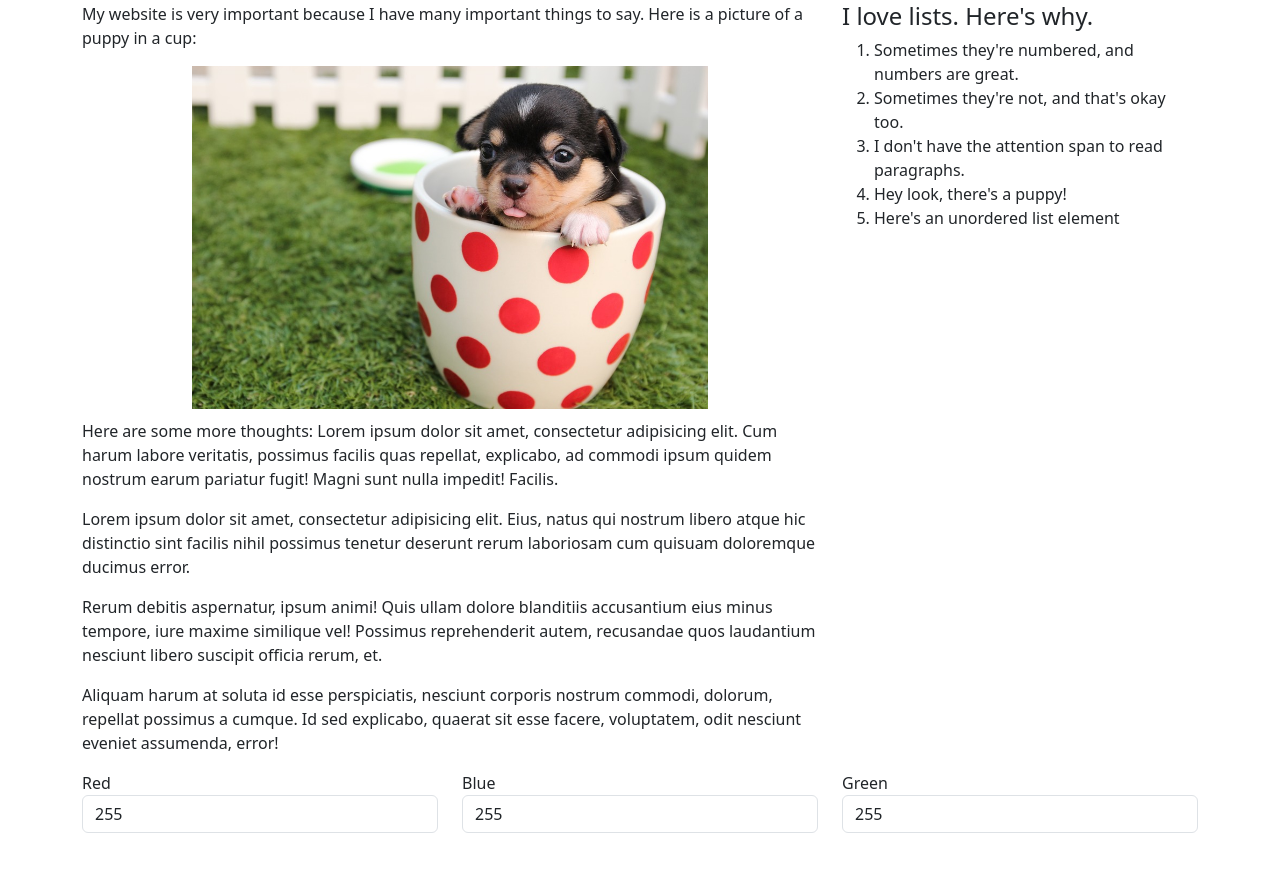
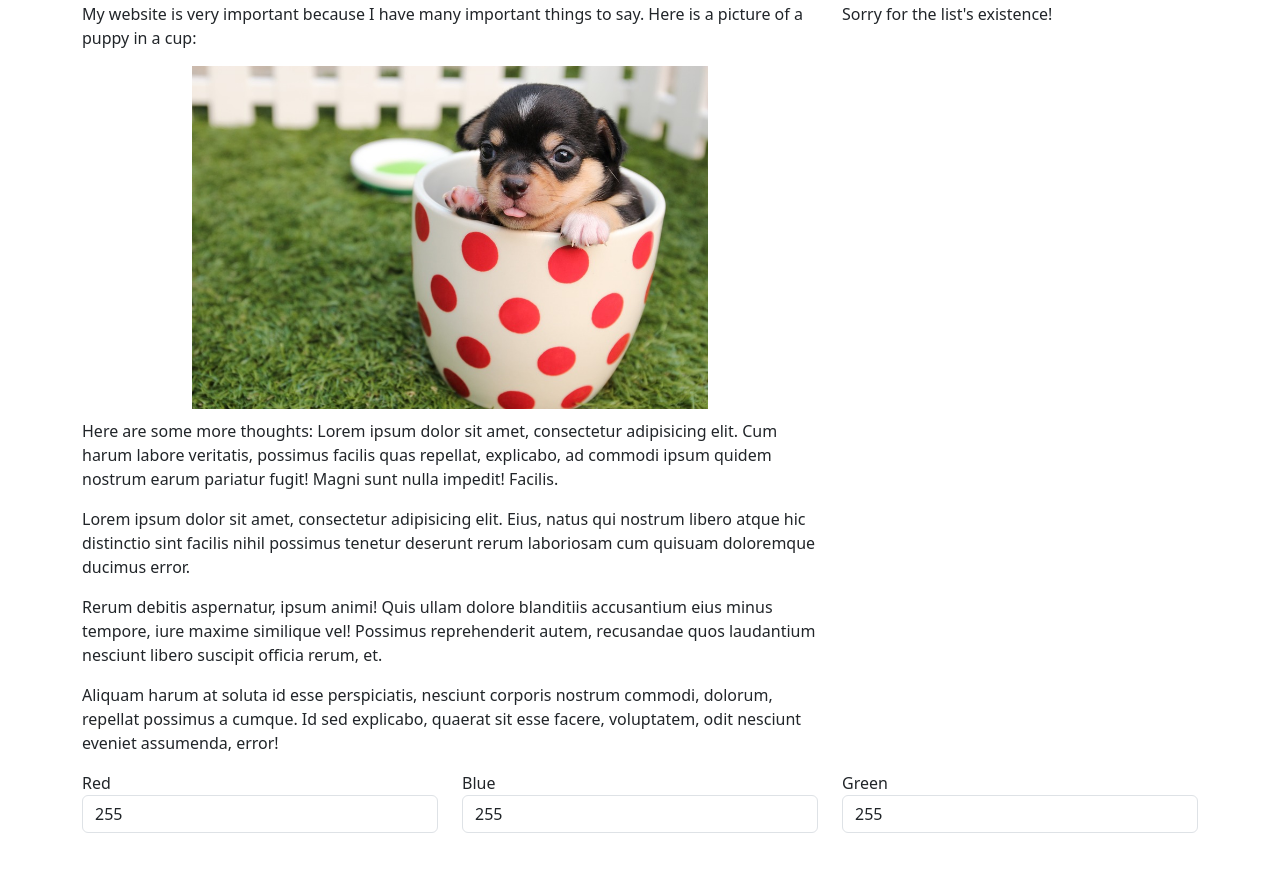
Before and after one commit to nathanrydel/jquery-dom, a plain HTML site: page index.html in a window 1280 px wide. Shown: the part 70-942 px from the top of the page. Drawn offline with nearby package versions, Linux system fonts and the light colour scheme.

Commit message:
problem 5

```diff
--- a/index.html
+++ b/index.html
@@ -87,7 +87,9 @@
     $title.css('font-size', `${randomFontSize}px`);
 
     let $list = $('ol');
-    $list.append("<li>Here's an unordered list element</li>")
+    $list.append("<li>Here's an unordered list element</li>");
+
+    $("aside").empty().append("<p>Sorry for the list's existence!</p>")
   </script>
 </body>
 
```
